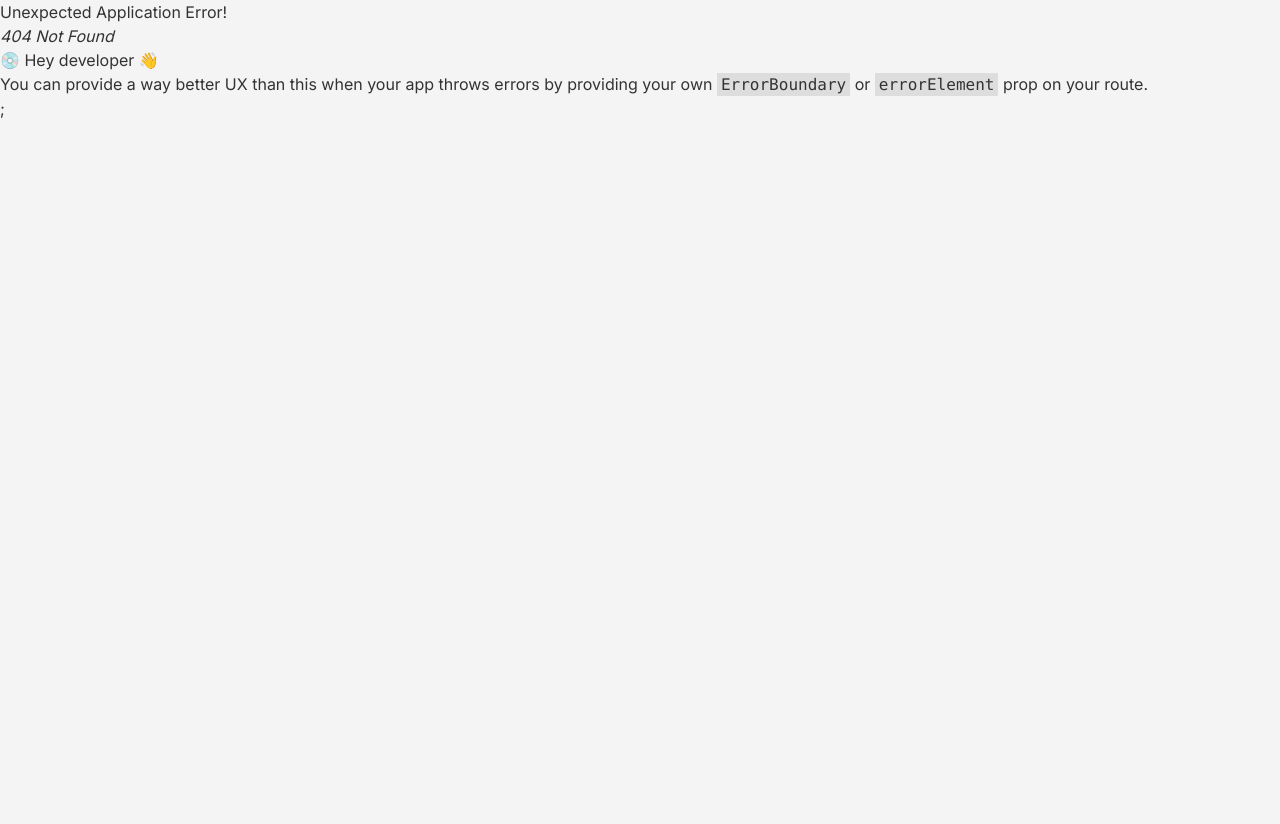
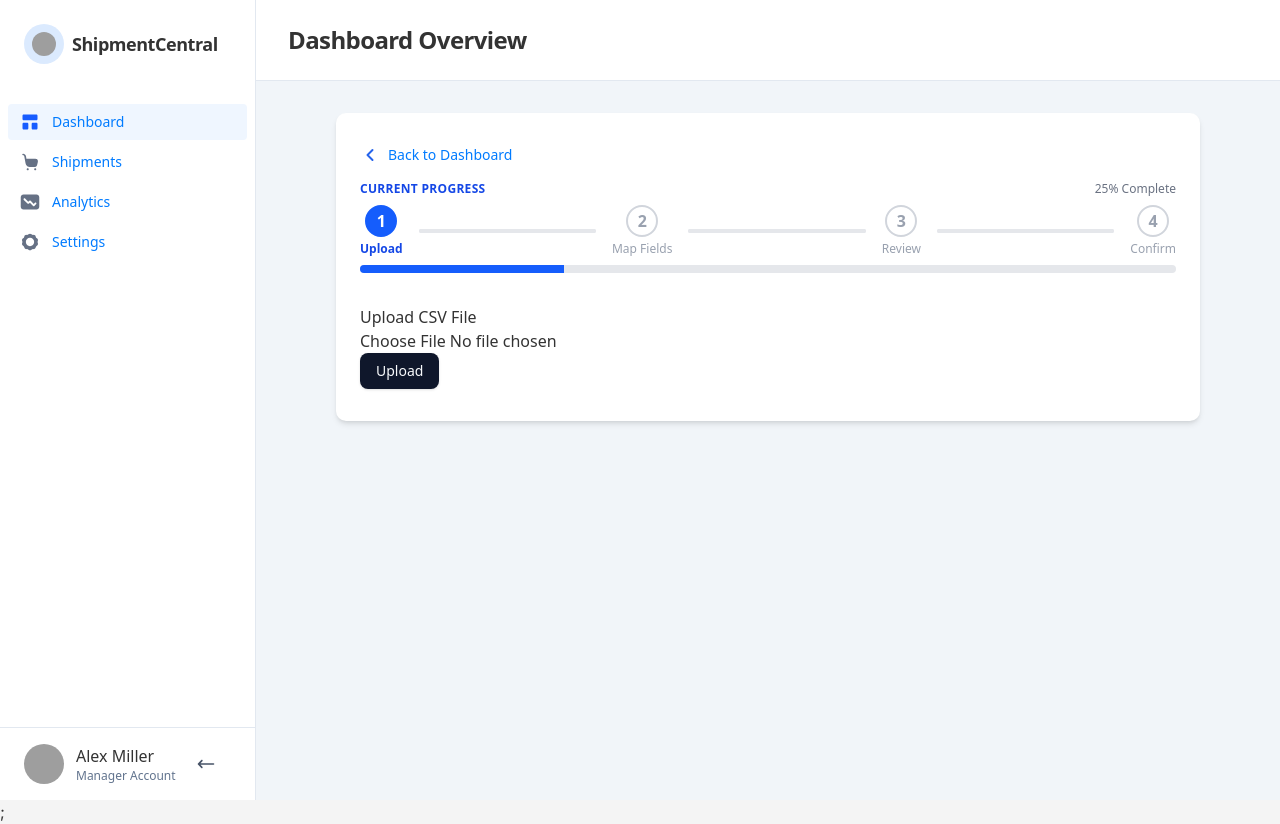
Before and after one commit to Elvicharde/shipflow-web, a React (Vite) app: page /dashboard/upload in a window 1280 px wide. Before the commit this address had no page. Before the commit the page ends 800 px from the top, so only its background shows below. Built offline with nearby package versions, Linux system fonts and the light colour scheme; grey boxes are pictures that could not be loaded.

Commit message:
implemented the multi-step wizard

```diff
--- a/package.json
+++ b/package.json
@@ -21,6 +21,7 @@
     "lucide-react": "^0.562.0",
     "react": "^18.3.1",
     "react-dom": "^18.3.1",
+    "react-hook-form": "^7.71.0",
     "react-router-dom": "^7.1.3",
     "sonner": "^1.7.1",
     "tailwind-merge": "^3.4.0",
--- a/src/pages/BulkShipments/BulkWizard/Step1Upload.tsx
+++ b/src/pages/BulkShipments/BulkWizard/Step1Upload.tsx
@@ -1,15 +1,25 @@
 import React from 'react';
 import { useForm } from 'react-hook-form';
-import { useBulk } from '../../../hooks/useBulk';
-import { UploadFile } from '../../../types/upload';
 import { Button } from '../../../components/ui/Button';
+import { WizardHook } from './useWizard';
 
-const Step1Upload: React.FC = () => {
-    const { register, handleSubmit, formState: { errors } } = useForm<UploadFile>();
-    const { uploadFile } = useBulk();
+interface Step1UploadProps {
+  wizard: WizardHook;
+}
 
-    const onSubmit = async (data: UploadFile) => {
-        await uploadFile(data);
+const Step1Upload: React.FC<Step1UploadProps> = ({ wizard }) => {
+  const {
+    register,
+    handleSubmit,
+    formState: { errors },
+    reset,
+  } = useForm<{ file: FileList }>();
+
+  const onSubmit = (data: { file: FileList }) => {
+    if (data.file && data.file.length > 0) {
+      wizard.simulateImport(data.file[0]);
+      reset();
+    }
   };
 
   return (
@@ -22,9 +32,23 @@ const Step1Upload: React.FC = () => {
             accept=".csv"
             {...register('file', { required: 'File is required' })}
           />
-                    {errors.file && <span>{errors.file.message}</span>}
+          {errors.file && (
+            <span className="text-red-500 text-xs">{errors.file.message}</span>
+          )}
         </div>
-                <Button type="submit">Upload</Button>
+        <Button
+          type="submit"
+          disabled={wizard.imported === false && wizard.csvFile !== null}
+        >
+          {wizard.imported === false && wizard.csvFile !== null
+            ? 'Importing...'
+            : 'Upload'}
+        </Button>
+        {wizard.imported && wizard.csvFile && (
+          <div className="mt-2 text-green-600 text-sm">
+            File imported: {wizard.csvFile.name}
+          </div>
+        )}
       </form>
     </div>
   );
--- a/src/pages/BulkShipments/BulkWizard/Step2MapValidation.tsx
+++ b/src/pages/BulkShipments/BulkWizard/Step2MapValidation.tsx
@@ -1,25 +1,30 @@
 import React from 'react';
-import { useBulk } from '../../../hooks/useBulk';
-import { MapViewer } from '../../../components/Map/MapViewer';
-import { GeocodingSearch } from '../../../components/Map/GeocodingSearch';
 import { Button } from '../../../components/ui/Button';
+import { WizardHook } from './useWizard';
 
-const Step2MapValidation: React.FC = () => {
-    const { bulkData, updateBulkData } = useBulk();
+interface Step2MapValidationProps {
+  wizard: WizardHook;
+}
 
-    const handleLocationSelect = (location: any) => {
-        // Update the bulk data with the selected location
-        updateBulkData(location);
-    };
+const Step2MapValidation: React.FC<Step2MapValidationProps> = ({ wizard }) => {
+  // Example: mapping logic can be handled here using wizard.mapping and wizard.setMapping
+  // For demo, just show CSV data rows
 
-    return (
-        <div className="step2-map-validation">
-            <h2>Map Validation</h2>
-            <GeocodingSearch onSelect={handleLocationSelect} />
-            <MapViewer locations={bulkData.locations} />
-            <Button onClick={() => console.log('Proceed to next step')}>Next</Button>
-        </div>
-    );
+  return (
+    <div className="step2-map-validation">
+      <h2>Map Fields</h2>
+      <div className="mb-4">
+        <pre className="bg-gray-100 p-2 rounded text-xs overflow-x-auto">
+          {JSON.stringify(wizard.csvData, null, 2)}
+        </pre>
+      </div>
+      {/* Example mapping UI would go here */}
+      <Button onClick={wizard.nextStep}>Next</Button>
+      <Button onClick={wizard.prevStep} variant="secondary" className="ml-2">
+        Back
+      </Button>
+    </div>
+  );
 };
 
 export default Step2MapValidation;
--- a/src/pages/BulkShipments/BulkWizard/Step3PackageValidation.tsx
+++ b/src/pages/BulkShipments/BulkWizard/Step3PackageValidation.tsx
@@ -1,20 +1,35 @@
 import React from 'react';
-import { useWizard } from '../../../hooks/useWizard';
-import { ShipmentsTable } from '../../../components/ShipmentsTable';
-import { ShipmentEditPanel } from '../../../components/ShipmentEditPanel';
-import { LabelPreview } from '../../../components/LabelPreview';
+import { WizardHook } from './useWizard';
 
-const Step3PackageValidation: React.FC = () => {
-    const { shipments, setSelectedShipmentId } = useWizard();
+interface Step3PackageValidationProps {
+  wizard: WizardHook;
+}
 
-    return (
-        <div>
-            <h2>Package Validation</h2>
-            <ShipmentsTable shipments={shipments} onRowSelect={setSelectedShipmentId} />
-            <ShipmentEditPanel />
-            <LabelPreview />
-        </div>
-    );
+const Step3PackageValidation: React.FC<Step3PackageValidationProps> = ({
+  wizard,
+}) => {
+  // Example: use wizard.validation and wizard.setValidation for package validation logic
+  return (
+    <div>
+      <h2>Package Validation</h2>
+      <pre className="bg-gray-100 p-2 rounded text-xs overflow-x-auto mb-4">
+        {JSON.stringify(wizard.csvData, null, 2)}
+      </pre>
+      {/* Example validation UI would go here */}
+      <button
+        onClick={wizard.prevStep}
+        className="mr-2 px-4 py-2 bg-gray-200 rounded"
+      >
+        Back
+      </button>
+      <button
+        onClick={wizard.nextStep}
+        className="px-4 py-2 bg-blue-600 text-white rounded"
+      >
+        Next
+      </button>
+    </div>
+  );
 };
 
 export default Step3PackageValidation;
--- a/src/pages/BulkShipments/BulkWizard/Step4Pricing.tsx
+++ b/src/pages/BulkShipments/BulkWizard/Step4Pricing.tsx
@@ -1,28 +1,27 @@
 import React from 'react';
-import { useWizard } from '../../../hooks/useWizard';
-import { PricingDetails } from '../../../components/PricingDetails';
 import { Button } from '../../../components/ui/Button';
+import { WizardHook } from './useWizard';
 
-const Step4Pricing: React.FC = () => {
-    const { wizardState, setWizardState } = useWizard();
+interface Step4PricingProps {
+  wizard: WizardHook;
+}
 
-    const handleNext = () => {
-        // Logic to proceed to the next step
-        setWizardState({ ...wizardState, currentStep: wizardState.currentStep + 1 });
-    };
-
-    const handleBack = () => {
-        // Logic to go back to the previous step
-        setWizardState({ ...wizardState, currentStep: wizardState.currentStep - 1 });
-    };
-
+const Step4Pricing: React.FC<Step4PricingProps> = ({ wizard }) => {
+  // Example: use wizard.pricing and wizard.setPricing for pricing logic
   return (
     <div className="step4-pricing">
       <h2>Pricing Details</h2>
-            <PricingDetails pricingData={wizardState.pricingData} />
+      <pre className="bg-gray-100 p-2 rounded text-xs overflow-x-auto mb-4">
+        {JSON.stringify(wizard.pricing, null, 2)}
+      </pre>
+      {/* Example pricing UI would go here */}
       <div className="button-group">
-                <Button onClick={handleBack} variant="secondary">Back</Button>
-                <Button onClick={handleNext} variant="primary">Next</Button>
+        <Button onClick={wizard.prevStep} variant="secondary">
+          Back
+        </Button>
+        <Button onClick={wizard.nextStep} className='bg-blue-600 hover:bg-blue-700 text-white cursor-pointer'>
+          Finish
+        </Button>
       </div>
     </div>
   );
--- a/src/pages/BulkShipments/BulkWizard/WizardLayout.tsx
+++ b/src/pages/BulkShipments/BulkWizard/WizardLayout.tsx
@@ -1,14 +1,96 @@
+import { Link } from 'react-router-dom';
 import React from 'react';
-import { Outlet } from 'react-router-dom';
-import { Wizard } from '../../../components/ui/Wizard';
+import Step1Upload from './Step1Upload';
+import Step2MapValidation from './Step2MapValidation';
+import Step3PackageValidation from './Step3PackageValidation';
+import Step4Pricing from './Step4Pricing';
+import useWizard from './useWizard';
+
+const steps = [
+  { label: 'Upload', component: Step1Upload },
+  { label: 'Map Fields', component: Step2MapValidation },
+  { label: 'Review', component: Step3PackageValidation },
+  { label: 'Confirm', component: Step4Pricing },
+];
 
 const WizardLayout: React.FC = () => {
-    return (
-        <div className="wizard-layout">
-            <Wizard />
-            <Outlet />
+  const wizard = useWizard(steps.length);
+  const { currentStep } = wizard;
+  const StepComponent = steps[currentStep].component;
+
+  return (
+    <div className="max-w-[90%] mx-auto py-8 bg-white px-6 rounded-lg shadow-md">
+      {/* Back to Dashboard Button */}
+      <div className="mb-4 flex items-center gap-2">
+        <Link
+          to="/dashboard"
+          className="flex items-center gap-2 text-primary-blue hover:underline text-sm font-medium"
+        >
+          <svg
+            width="20"
+            height="20"
+            fill="none"
+            viewBox="0 0 20 20"
+            className="inline-block"
+          >
+            <path
+              d="M12.5 15l-5-5 5-5"
+              stroke="#2563eb"
+              strokeWidth="2"
+              strokeLinecap="round"
+              strokeLinejoin="round"
+            />
+          </svg>
+          Back to Dashboard
+        </Link>
+      </div>
+      {/* Progress Bar & Steps */}
+      <div className="mb-8">
+        <div className="flex items-center justify-between mb-2">
+          <div className="text-xs font-semibold text-blue-700 uppercase tracking-wide">
+            Current Progress
+          </div>
+          <div className="text-xs text-gray-500 font-medium">
+            {Math.round(((currentStep + 1) / steps.length) * 100)}% Complete
+          </div>
         </div>
-    );
+        <div className="flex items-center gap-4 mb-2">
+          {steps.map((step, idx) => (
+            <React.Fragment key={step.label}>
+              <div className="flex flex-col items-center">
+                <div
+                  className={`w-8 h-8 flex items-center justify-center rounded-full border-2 ${idx <= currentStep ? 'border-blue-600 bg-blue-600 text-white' : 'border-gray-300 bg-white text-gray-400'} font-bold`}
+                >
+                  {idx + 1}
+                </div>
+                <div
+                  className={`text-xs mt-1 ${idx === currentStep ? 'text-blue-700 font-semibold' : 'text-gray-400'}`}
+                >
+                  {step.label}
+                </div>
+              </div>
+              {idx < steps.length - 1 && (
+                <div className="flex-1 h-1 bg-gray-200 rounded-full">
+                  <div
+                    className={`h-1 rounded-full ${idx < currentStep ? 'bg-blue-600' : 'bg-gray-200'}`}
+                    style={{ width: '100%' }}
+                  />
+                </div>
+              )}
+            </React.Fragment>
+          ))}
+        </div>
+        <div className="h-2 w-full bg-gray-200 rounded-full overflow-hidden">
+          <div
+            className="h-2 bg-blue-600 transition-all duration-300"
+            style={{ width: `${((currentStep + 1) / steps.length) * 100}%` }}
+          />
+        </div>
+      </div>
+      {/* Step Content */}
+      <StepComponent wizard={wizard} />
+    </div>
+  );
 };
 
 export default WizardLayout;
--- /dev/null
+++ b/src/pages/BulkShipments/BulkWizard/useWizard.ts
@@ -0,0 +1,79 @@
+import { useState } from 'react';
+
+export interface WizardHook {
+  currentStep: number;
+  goToStep: (step: number) => void;
+  nextStep: () => void;
+  prevStep: () => void;
+  imported: boolean;
+  simulateImport: (file: File) => void;
+  csvFile: File | null;
+  csvData: any[];
+  setMapping: (mapping: any) => void;
+  mapping: any;
+  setValidation: (validation: any) => void;
+  validation: any;
+  setPricing: (pricing: any) => void;
+  pricing: any;
+}
+
+const useWizard = (stepsLength: number): WizardHook => {
+  const [currentStep, setCurrentStep] = useState(0);
+  const [imported, setImported] = useState(false);
+  const [csvFile, setCsvFile] = useState<File | null>(null);
+  const [csvData, setCsvData] = useState<any[]>([]);
+  const [mapping, setMapping] = useState<any>({});
+  const [validation, setValidation] = useState<any>({});
+  const [pricing, setPricing] = useState<any>({});
+
+  const goToStep = (step: number) => setCurrentStep(step);
+  const nextStep = () =>
+    setCurrentStep((s) => Math.min(s + 1, stepsLength - 1));
+  const prevStep = () => setCurrentStep((s) => Math.max(s - 1, 0));
+
+  // Dummy simulation for import
+  const simulateImport = (file: File) => {
+    setImported(false);
+    setTimeout(() => {
+      setCsvFile(file);
+      setCsvData([
+        {
+          customer_full_name: 'Alice Johnson',
+          phone_mobile: '+1 (555) 912-3456',
+          shipping_address_1: '123 Maple St',
+        },
+        {
+          customer_full_name: 'Bob Smith',
+          phone_mobile: '+1 (555) 912-9876',
+          shipping_address_1: '456 Oak Rd',
+        },
+        {
+          customer_full_name: 'Charlie Davis',
+          phone_mobile: '+1 (555) 612-4433',
+          shipping_address_1: '789 Pine Ln',
+        },
+      ]);
+      setImported(true);
+      nextStep();
+    }, 1200);
+  };
+
+  return {
+    currentStep,
+    goToStep,
+    nextStep,
+    prevStep,
+    imported,
+    simulateImport,
+    csvFile,
+    csvData,
+    setMapping,
+    mapping,
+    setValidation,
+    validation,
+    setPricing,
+    pricing,
+  };
+};
+
+export default useWizard;
--- a/src/pages/Dashboard/Dashboard.tsx
+++ b/src/pages/Dashboard/Dashboard.tsx
@@ -3,8 +3,10 @@ import { Card, CardContent, CardHeader, CardTitle } from '@/components/ui/card';
 import { Badge } from '@/components/ui/badge';
 import { Button } from '@/components/ui/Button';
 import { Input } from '@/components/ui/Input';
+
 import { PlusIcon } from 'lucide-react';
 import { Link } from 'react-router-dom';
+import EmptyShipments from './EmptyShipments';
 
 const stats = [
   {
@@ -159,7 +161,10 @@ const uploadHistory = [
 ];
 
 const Dashboard: React.FC = () => {
+  const hasShipments = shipments.length > 0;
   return (
+    <>
+      {hasShipments ? (
         <>
           {/* Stats Cards */}
           <div className="grid grid-cols-1 sm:grid-cols-2 lg:grid-cols-4 gap-6 mb-8">
@@ -199,12 +204,9 @@ const Dashboard: React.FC = () => {
                   <Button variant="outline">All Statuses</Button>
                   <Button variant="outline">Service: Ground</Button>
                   <Button variant="outline">Filters</Button>
-              <Link to="uploads" className="ml-auto">
-                <Button
-                  variant="default"
-                  className="bg-blue-600 hover:bg-blue-700 text-white cursor-pointer"
-                >
-                  <PlusIcon className="size-5" />
+                  <Link to="upload" className="ml-auto">
+                    <Button className="max-h-10 px-4 py-4 bg-blue-600 hover:bg-blue-700 text-white cursor-pointer">
+                      <PlusIcon className="size-6" />
                       Upload CSV
                     </Button>
                   </Link>
@@ -371,6 +373,10 @@ const Dashboard: React.FC = () => {
             </div>
           </div>
         </>
+      ) : (
+        <EmptyShipments />
+      )}
+    </>
   );
 };
 
--- /dev/null
+++ b/src/pages/Dashboard/EmptyShipments.tsx
@@ -0,0 +1,41 @@
+import React from 'react';
+import { PlusIcon } from 'lucide-react';
+import { Button } from '@/components/ui/Button';
+import { Link, useNavigate } from 'react-router-dom';
+
+const EmptyShipments: React.FC = () => {
+  const navigate = useNavigate();
+  return (
+    <div className="mx-auto my-25 max-h-78.5 max-w-lg px-6 py-0">
+      <div className="flex max-w-88 flex-col items-center justify-between gap-y-6">
+        <div className="flex flex-col items-center gap-y-4 text-center ">
+          <img
+            src="/icons/empty-item-alt.svg"
+            alt="empty-item illustration"
+            className="w-32 h-32"
+          />
+          <div className="flex flex-col items-center gap-y-6">
+            <div>
+              <p className="text-xl font-bold leading-6 tracking-[-2%] text-[#101828]">
+                No Shipments Found
+              </p>
+              <p className="max-w-88 text-sm leading-[20.3px] text-[#475467]">
+                Click “Upload CSV” to get started adding your first shipment.
+              </p>
+            </div>
+          </div>
+        </div>
+        <div className="flex max-w-70 items-center justify-center  gap-x-3">
+          <Link to="upload">
+            <Button className="max-h-10 px-4 py-4 bg-blue-600 hover:bg-blue-700 text-white cursor-pointer">
+              <PlusIcon className="size-6" />
+              Upload CSV
+            </Button>
+          </Link>
+        </div>
+      </div>
+    </div>
+  );
+};
+
+export default EmptyShipments;
--- a/src/routes/index.tsx
+++ b/src/routes/index.tsx
@@ -1,12 +1,14 @@
 import React from 'react';
 import { createBrowserRouter, RouterProvider } from 'react-router-dom';
 import Home from '../pages/Home';
+
 import Dashboard from '../pages/Dashboard/Dashboard';
 import BulkList from '../pages/BulkShipments/BulkList';
 import BulkUpload from '../pages/BulkShipments/BulkUpload';
 import ShipmentDetails from '../pages/ShipmentDetails/ShipmentDetails';
 import Settings from '../pages/Settings/Settings';
 import { Layout } from '@/components/layout/Layout';
+import WizardLayout from '../pages/BulkShipments/BulkWizard/WizardLayout';
 
 function Routes() {
   const router = createBrowserRouter([
@@ -16,6 +18,7 @@ function Routes() {
       element: <Layout />,
       children: [
         { path: 'dashboard', element: <Dashboard /> },
+        { path: 'dashboard/upload', element: <WizardLayout /> },
         // { path: "bulk", element: <BulkList /> },
         // { path: "bulk/upload", element: <BulkUpload /> },
         // { path: "shipments/:id", element: <ShipmentDetails /> },
```
Also changed, not shown: 1 other file (tests, documents, lock files or other folders). Lines whose indentation alone changed are shown as unchanged.
